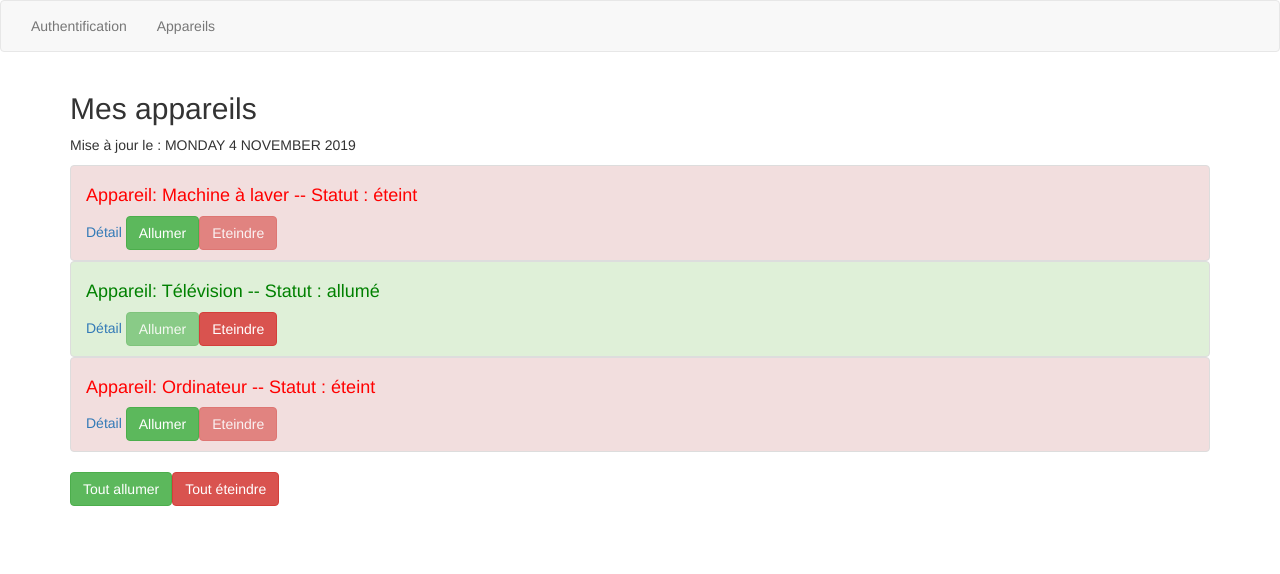
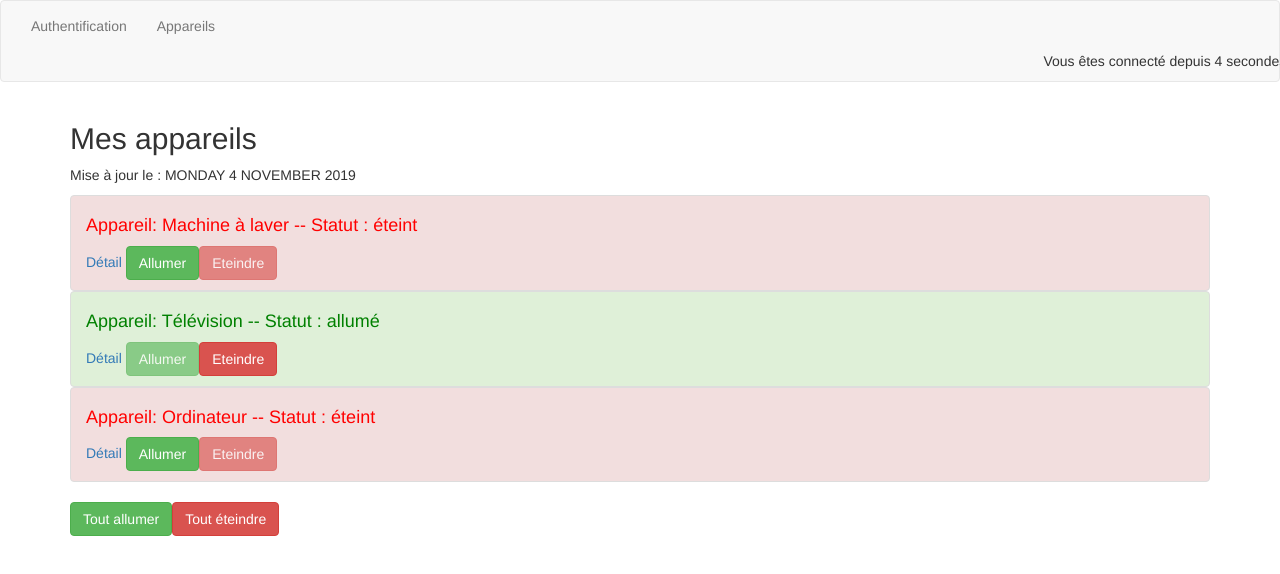
Before and after one commit to noe38/OC-Cours-Angular, an Angular app: page / in a window 1280 px wide. Shown: the top 574 px of the page. Built offline with nearby package versions, Linux system fonts and the light colour scheme.

Commit message:
Création d'un observable: compteur

```diff
--- a/src/app/app.component.html
+++ b/src/app/app.component.html
@@ -4,6 +4,9 @@
       <li routerLinkActive="active"><a routerLink="auth">Authentification</a></li>
       <li routerLinkActive="active"><a routerLink="appareils">Appareils</a></li>
     </ul>
+  </div>
+  <div class="navbar-right">
+    <p>Vous êtes connecté depuis {{ secondes }} secondes ! </p>
   </div>
 </nav>
 
--- a/src/app/app.component.ts
+++ b/src/app/app.component.ts
@@ -1,4 +1,6 @@
 import { Component} from '@angular/core';
+import { Observable } from 'rxjs/Observable';
+import 'rxjs/Rx';
 
 @Component({
   selector: 'app-root',
@@ -6,5 +8,23 @@ import { Component} from '@angular/core';
   styleUrls: ['./app.component.scss']
 })
 export class AppComponent {
+
+  secondes: number;
+
   constructor(){}
+
+  ngOnInit(){
+    const counter = Observable.interval(1000);
+    counter.subscribe(
+      (value: number) => {
+        this.secondes = value;
+      },
+      (error: any) =>{
+        console.log('Une erreur a été rencontrée !')
+      },
+      ()=> {
+        console.log('Observable complétée !');
+      }
+      );
+  }
 }
```
